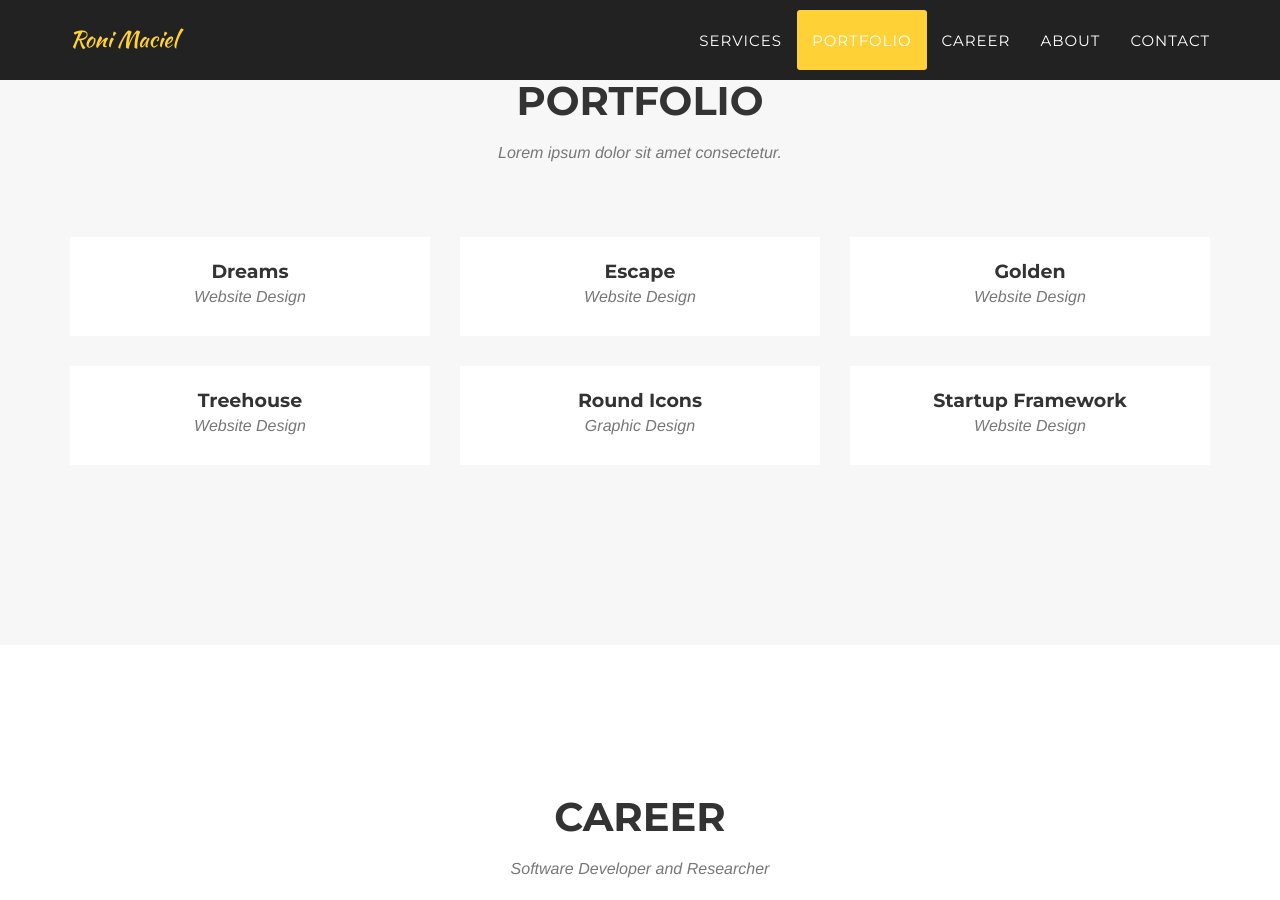
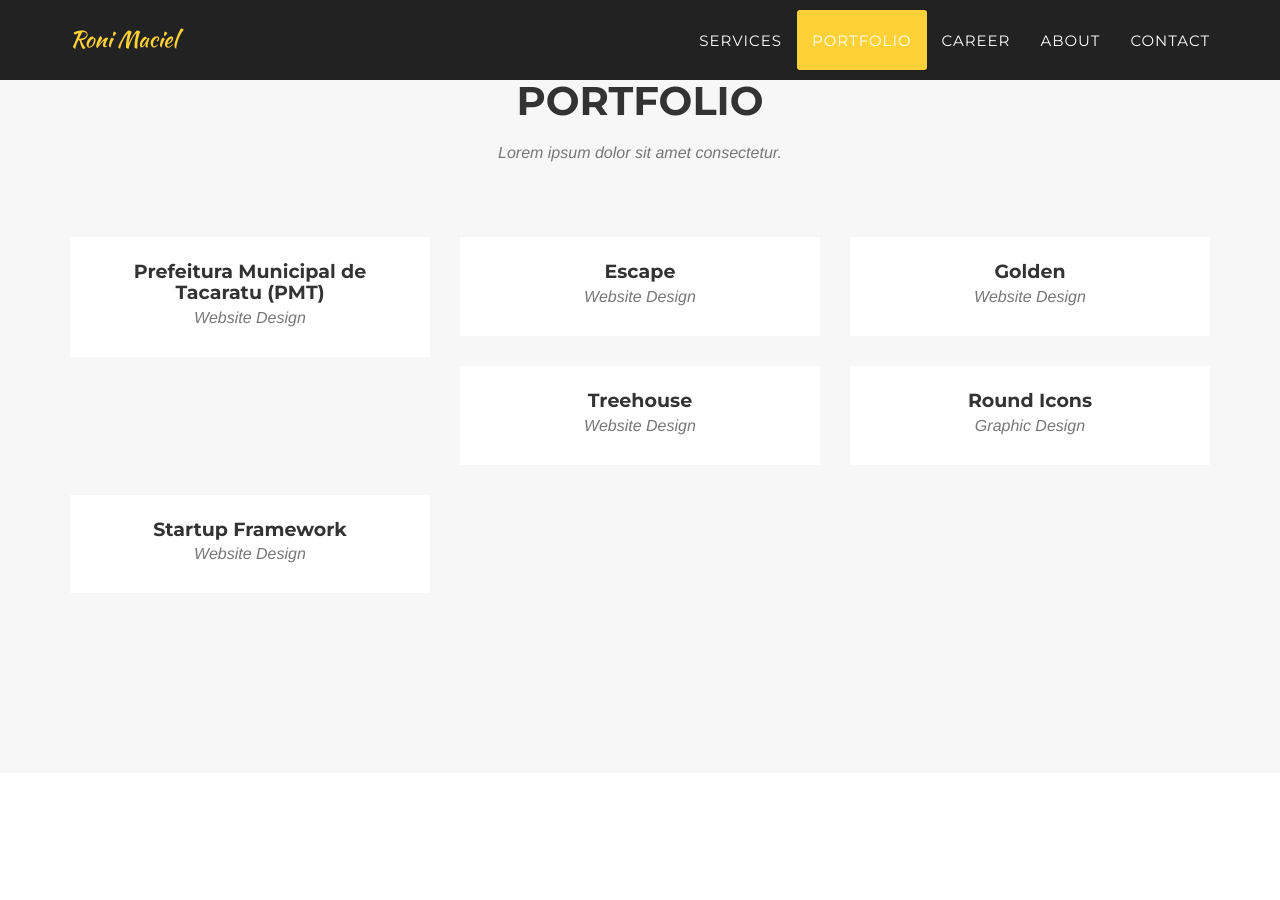
Before and after one commit to RonierisonMaciel/ronierisonmaciel.github.io, a Jekyll site: the page built from _posts/2014-07-18-project-1.markdown, in a window 1280 px wide and 900 px high, scrolled down 1962 px. Built offline with Jekyll 4.4.1, drawn with Linux system fonts in a browser that asks for light colours; some web fonts are replaced.

Commit message:
:memo: post

```diff
--- a/_posts/2014-07-18-project-1.markdown
+++ b/_posts/2014-07-18-project-1.markdown
@@ -1,14 +1,14 @@
 ---
-title: Dreams
+title: Prefeitura Municipal de Tacaratu (PMT)
 subtitle: Website Design
 layout: default
 modal-id: 1
 date: 2014-07-18
-img: dreams.png
+img: pmt.png
 thumbnail: dreams-thumbnail.png
 alt: image-alt
 project-date: April 2014
-client: Start Bootstrap
+client: Prefeitura Municipal de Tacaratu (PMT)
 category: Web Development
 description: Lorem ipsum dolor sit amet, usu cu alterum nominavi lobortis. At duo novum diceret. Tantas apeirian vix et, usu sanctus postulant inciderint ut, populo diceret necessitatibus in vim. Cu eum dicam feugiat noluisse.
 
```
